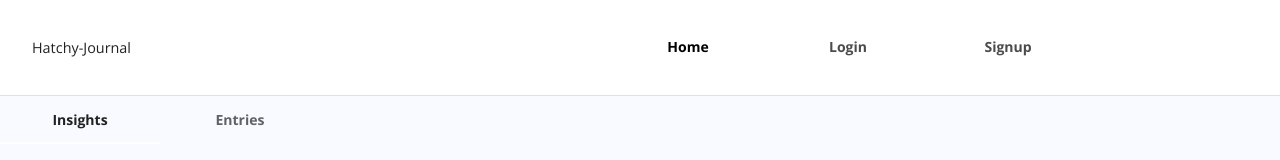
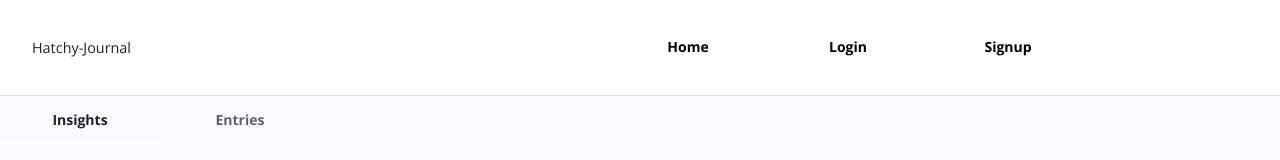
Before and after one commit to hatchways/journal-extension, a React (Create React App) app in the folder client/: page /dashboard in a window 1280 px wide. Shown: the top 160 px of the page. Built offline with nearby package versions, Linux system fonts and the light colour scheme.

Commit message:
Fix Tab Selection

```diff
--- a/client/src/common/NavLinks.tsx
+++ b/client/src/common/NavLinks.tsx
@@ -63,7 +63,7 @@ const Navlinks = () => {
         component={Link}
         className={tab}
       />
-      {userId ? (
+      {userId && (
         <Tab
           label="Dashboard"
           disableRipple
@@ -72,8 +72,8 @@ const Navlinks = () => {
           component={Link}
           className={tab}
         />
-      ) : (
-        <>
+      )}
+      {!userId && (
         <Tab
           label="Login"
           disableRipple
@@ -82,6 +82,8 @@ const Navlinks = () => {
           component={Link}
           className={tab}
         />
+      )}
+      {!userId && (
         <Tab
           label="Signup"
           disableRipple
@@ -90,7 +92,6 @@ const Navlinks = () => {
           component={Link}
           className={tab}
         />
-        </>
       )}
     </Tabs>
   );
```
Lines whose indentation alone changed are shown as unchanged.
